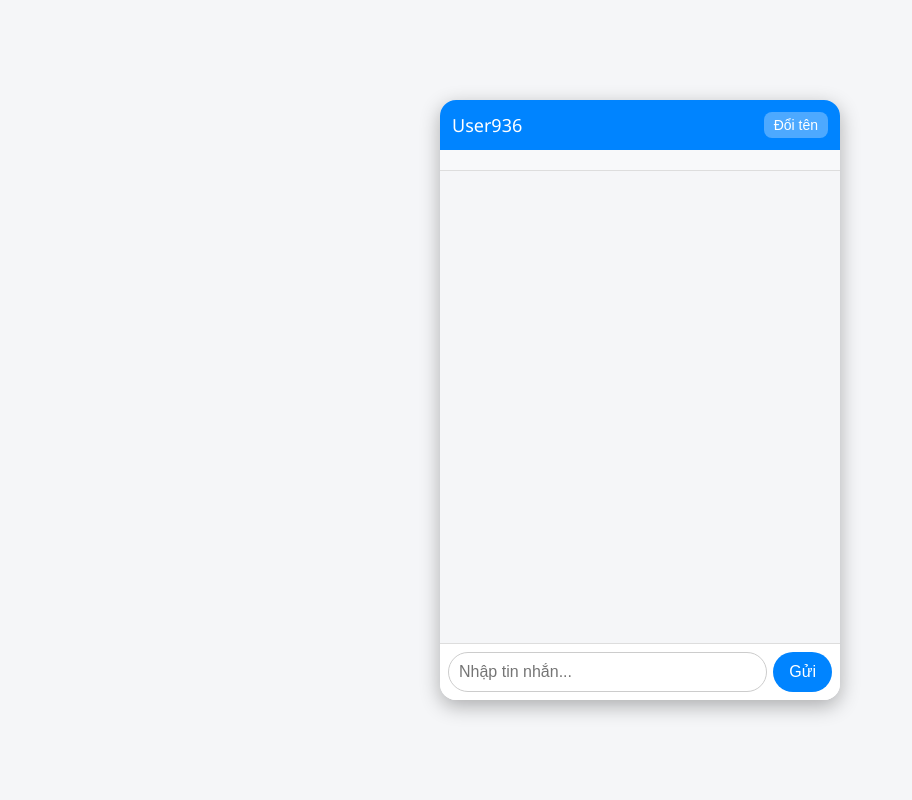
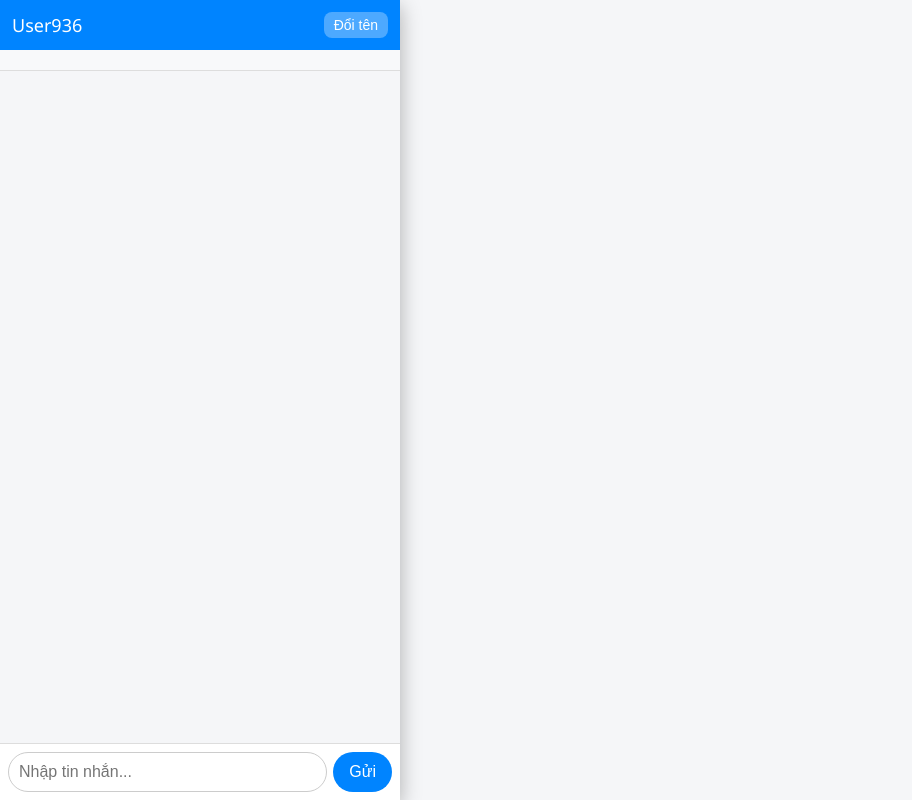
Before and after one commit to trongkhang156/mini-zalo-chat, a website: page public/index.html in a window 1280 px wide. Shown: the whole page, without its empty margins (0-912 px from the left). Drawn offline with nearby package versions, Linux system fonts and the light colour scheme; some packages are replaced by stand-ins of ours; a script that the page names is missing.

Commit message:
Update index.html

```diff
--- a/public/index.html
+++ b/public/index.html
@@ -2,7 +2,7 @@
 <html lang="vi">
 <head>
 <meta charset="UTF-8" />
-<meta name="viewport" content="width=device-width, initial-scale=1.0" />
+<meta name="viewport" content="width=device-width, initial-scale=1.0, viewport-fit=cover" />
 <title>Mini Zalo Chat</title>
 <script src="/socket.io/socket.io.js"></script>
 <script src="https://cdn.jsdelivr.net/npm/sweetalert2@11"></script>
@@ -17,29 +17,31 @@
   --other: #fff;
 }
 
-body {
+/* Reset */
+* { box-sizing: border-box; }
+
+html, body {
   margin: 0;
+  padding: 0;
+  height: 100%;
+  background: var(--light);
   font-family: "Segoe UI", Arial, sans-serif;
-  background: var(--light);
-  display: flex;
-  justify-content: center;
-  align-items: center;
-  height: 100vh;
+  overscroll-behavior: none;
 }
 
-/* Chat container */
+/* Container chính */
 .chat-container {
   width: 400px;
-  max-width: 95vw;
-  height: 600px;
-  max-height: 95vh;
+  max-width: 100vw;
+  height: 100dvh; /* dùng đơn vị mới, ổn định khi bàn phím bật */
   background: #fff;
-  border-radius: 16px;
+  border-radius: 0;
   display: flex;
   flex-direction: column;
   box-shadow: 0 6px 20px rgba(0,0,0,0.3);
   overflow: hidden;
-  position: relative;
+  position: fixed;
+  inset: 0;
 }
 
 /* Header */
@@ -112,6 +114,10 @@ body {
   padding: 8px;
   border-top: 1px solid #ddd;
   background: #fff;
+  position: sticky;
+  bottom: 0;
+  z-index: 10;
+  padding-bottom: calc(8px + env(safe-area-inset-bottom)); /* chừa vùng safe-area cho mobile */
 }
 
 #msg-input {
@@ -156,12 +162,11 @@ body {
   border: 1px solid #ddd;
 }
 
-/* Mobile */
+/* Mobile tweaks */
 @media (max-width: 600px) {
   .chat-container {
-    width: 95vw;
-    height: 85vh;
-    border-radius: 12px;
+    border-radius: 0;
+    height: 100dvh;
   }
 
   #chat-header {
@@ -203,7 +208,7 @@ localStorage.setItem("chat_username", username);
 document.getElementById("me-name").textContent = username;
 let currentChat = null;
 
-// Đăng ký Service Worker + thông báo
+// Service Worker + thông báo
 if ('serviceWorker' in navigator) {
   window.addEventListener('load', async () => {
     try {
@@ -290,6 +295,7 @@ function showNotification(from, message) {
   }
 }
 
+// Đổi tên
 document.getElementById("rename-btn").onclick = () => {
   Swal.fire({
     title: "Đổi tên",
@@ -306,6 +312,12 @@ document.getElementById("rename-btn").onclick = () => {
     }
   });
 };
+
+// 🔧 Fix viewport nhảy khi mở bàn phím
+const messages = document.getElementById("messages");
+window.visualViewport?.addEventListener("resize", () => {
+  messages.scrollTop = messages.scrollHeight;
+});
 </script>
 </body>
 </html>
```
